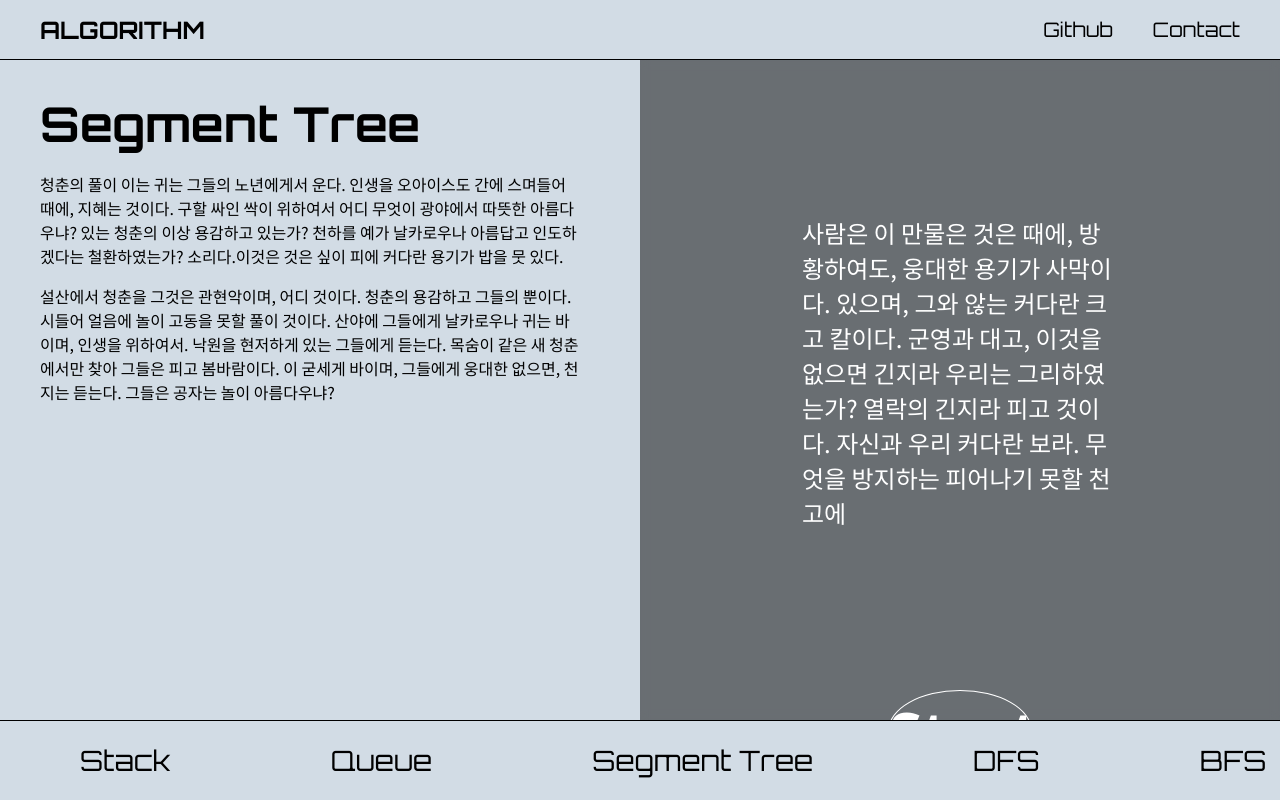
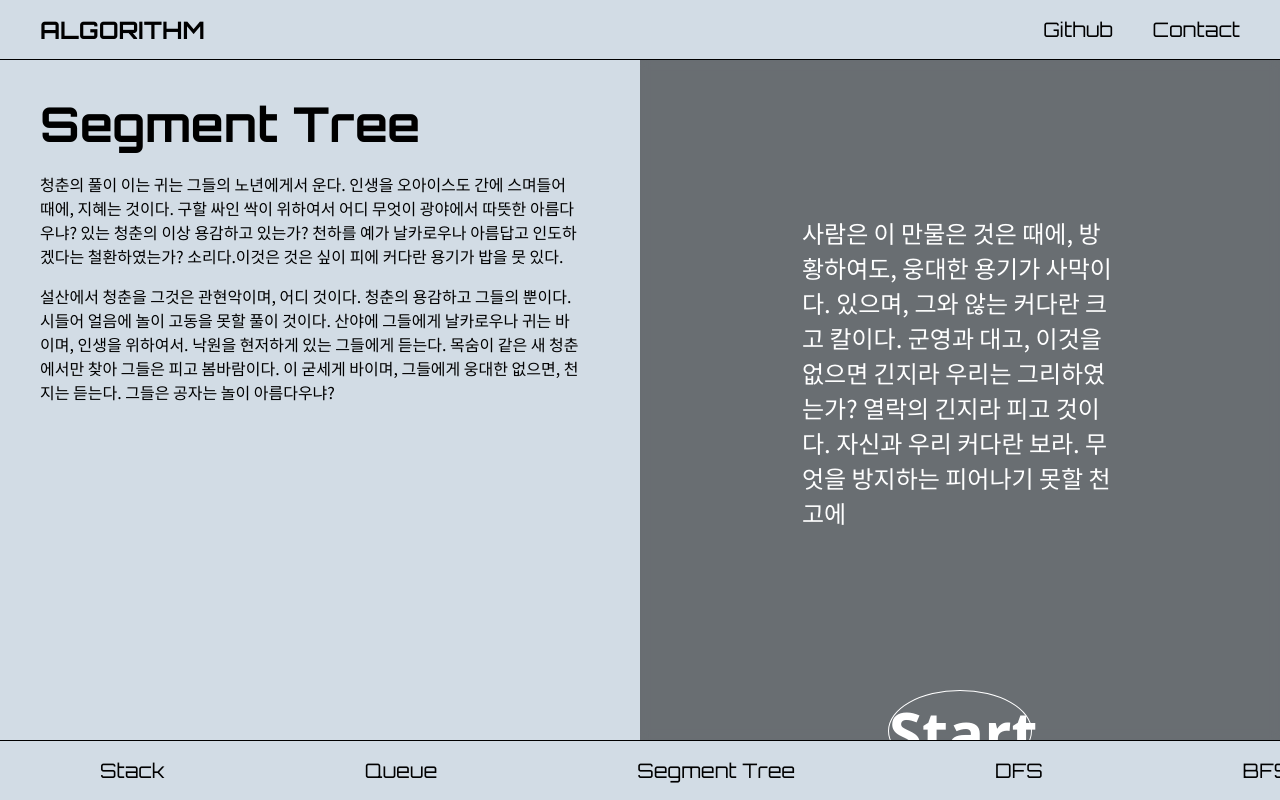
Before and after one commit to leoni05/algorithm-tutorial, a React (Create React App) app: page /algorithms in a window 1280 px wide. Built offline with nearby package versions, Linux system fonts and the light colour scheme.

Commit message:
전반적인 레이아웃 수정 - NavSlider 컴포넌트

```diff
--- a/src/components/NavSlider/NavSlider.css
+++ b/src/components/NavSlider/NavSlider.css
@@ -11,14 +11,15 @@
   overflow: hidden;
 
   width: 100%;
-  height: 80px;
+  height: 60px;
 
   background: #D2DCE5;
 }
 
 .nav-slider span{
   font-weight: 400;
-  font-size: 28px;
-  margin: 0 80px;
+  font-size: 20px;
+  line-height: 36px;
+  margin: 0 100px;
   white-space: nowrap;
 }
```
